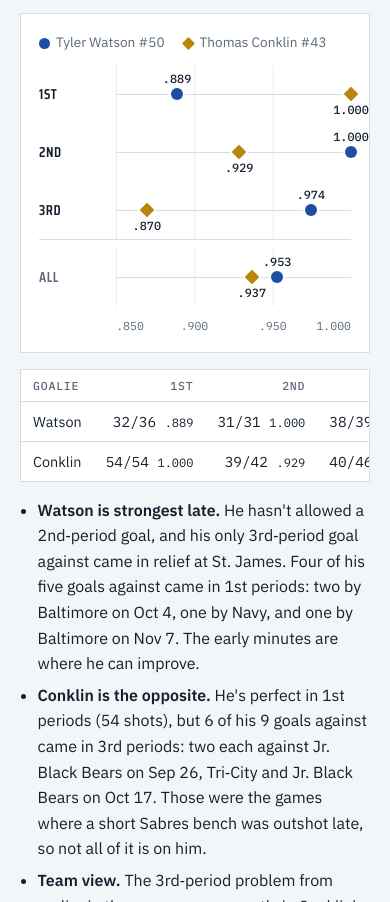
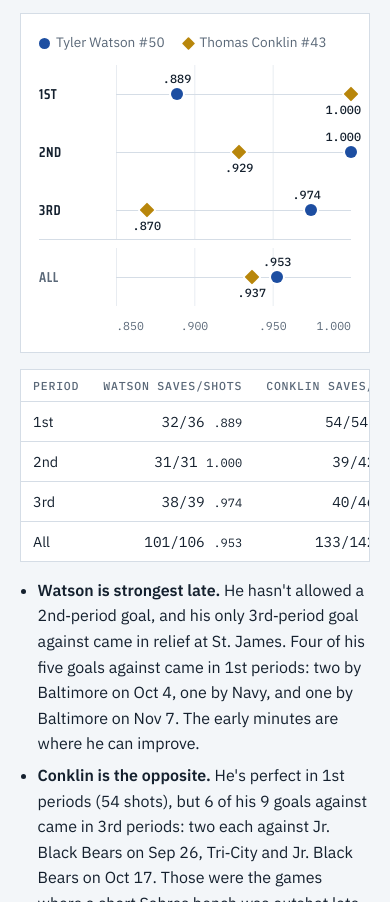
Before and after one commit to eggheadengineer/smd-sabres-18ua-report, a plain HTML site: page index.html in a window 390 px wide. Shown: the part 6465-7367 px from the top of the page. Drawn offline with Linux system fonts and the light colour scheme.

Commit message:
Goalie period table fits phone width; edge labels
Co-Authored-By: Claude Opus 5.5 <noreply@anthropic.com>
Claude-Session: https://claude.ai/code/session_01FTrN74Ay1rc2cKQcuhusK3

```diff
--- a/index.html
+++ b/index.html
@@ -183,6 +183,7 @@ a.chip:hover { background: var(--accent-soft); }
 .gdot .gtip { position: absolute; z-index: 3; bottom: 34px; left: 50%; transform: translateX(-50%); background: var(--ink); color: var(--bg); font: .76rem/1.35 var(--f-mono); padding: 6px 9px; border-radius: 3px; white-space: nowrap; pointer-events: none; opacity: 0; transition: opacity .12s; }
 .gdot:hover .gtip, .gdot:focus .gtip { opacity: 1; }
 .gdot.edge-r .gtip { left: auto; right: 0; transform: none; }
+.gdot.edge-r .lab { left: auto; right: 4px; transform: none; }
 .gaxis { display: grid; grid-template-columns: 4.2rem minmax(0, 1fr); gap: 10px; }
 .gaxis .ticks { position: relative; height: 1.2rem; font: .72rem var(--f-mono); color: var(--muted); }
 .gaxis .ticks span { position: absolute; transform: translateX(-50%); }
@@ -335,10 +336,12 @@ a.chip:hover { background: var(--accent-soft); }
   </div>
   <div class="tbl">
     <table>
-      <thead><tr><th>Goalie</th><th class="n">1st</th><th class="n">2nd</th><th class="n">3rd</th><th class="n">All</th></tr></thead>
+      <thead><tr><th>Period</th><th class="n">Watson saves/shots</th><th class="n">Conklin saves/shots</th></tr></thead>
       <tbody>
-        <tr><td>Watson</td><td class="n">32/36 <small>.889</small></td><td class="n">31/31 <small>1.000</small></td><td class="n">38/39 <small>.974</small></td><td class="n">101/106 <small>.953</small></td></tr>
-        <tr><td>Conklin</td><td class="n">54/54 <small>1.000</small></td><td class="n">39/42 <small>.929</small></td><td class="n">40/46 <small>.870</small></td><td class="n">133/142 <small>.937</small></td></tr>
+        <tr><td>1st</td><td class="n">32/36 <small>.889</small></td><td class="n">54/54 <small>1.000</small></td></tr>
+        <tr><td>2nd</td><td class="n">31/31 <small>1.000</small></td><td class="n">39/42 <small>.929</small></td></tr>
+        <tr><td>3rd</td><td class="n">38/39 <small>.974</small></td><td class="n">40/46 <small>.870</small></td></tr>
+        <tr><td>All</td><td class="n">101/106 <small>.953</small></td><td class="n">133/142 <small>.937</small></td></tr>
       </tbody>
     </table>
   </div>
```
